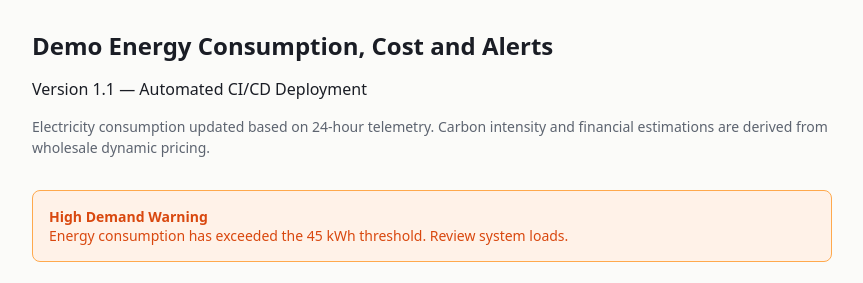
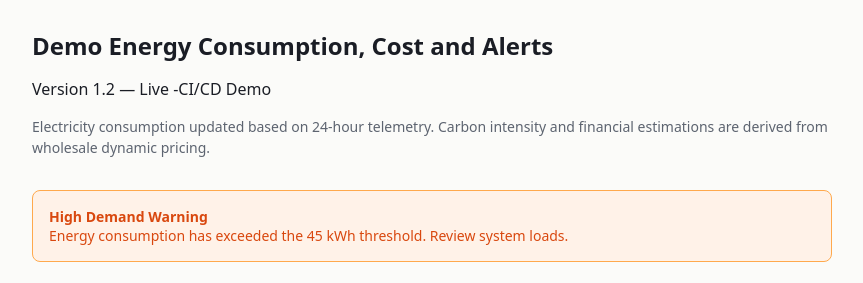
Before and after one commit to marijaannaadamsone/energy-monitoring-dashboard, a plain HTML site: page index.html in a window 1280 px wide. Shown: the part 68-351 px from the top of the page, without its empty margins (208-1071 px from the left). Drawn offline with nearby package versions, Linux system fonts and the light colour scheme.

Commit message:
Update index.html

```diff
--- a/index.html
+++ b/index.html
@@ -67,7 +67,7 @@
 
         <div style="margin-bottom: 32px;">
             <h1>Demo Energy Consumption, Cost and Alerts</h1>
-            <p>Version 1.1 — Automated CI/CD Deployment</p>
+            <p>Version 1.2 — Live -CI/CD Demo</p>
             <p class="desc">Electricity consumption updated based on 24-hour telemetry. Carbon intensity and financial estimations are derived from wholesale dynamic pricing.</p>
         </div>
 
```
